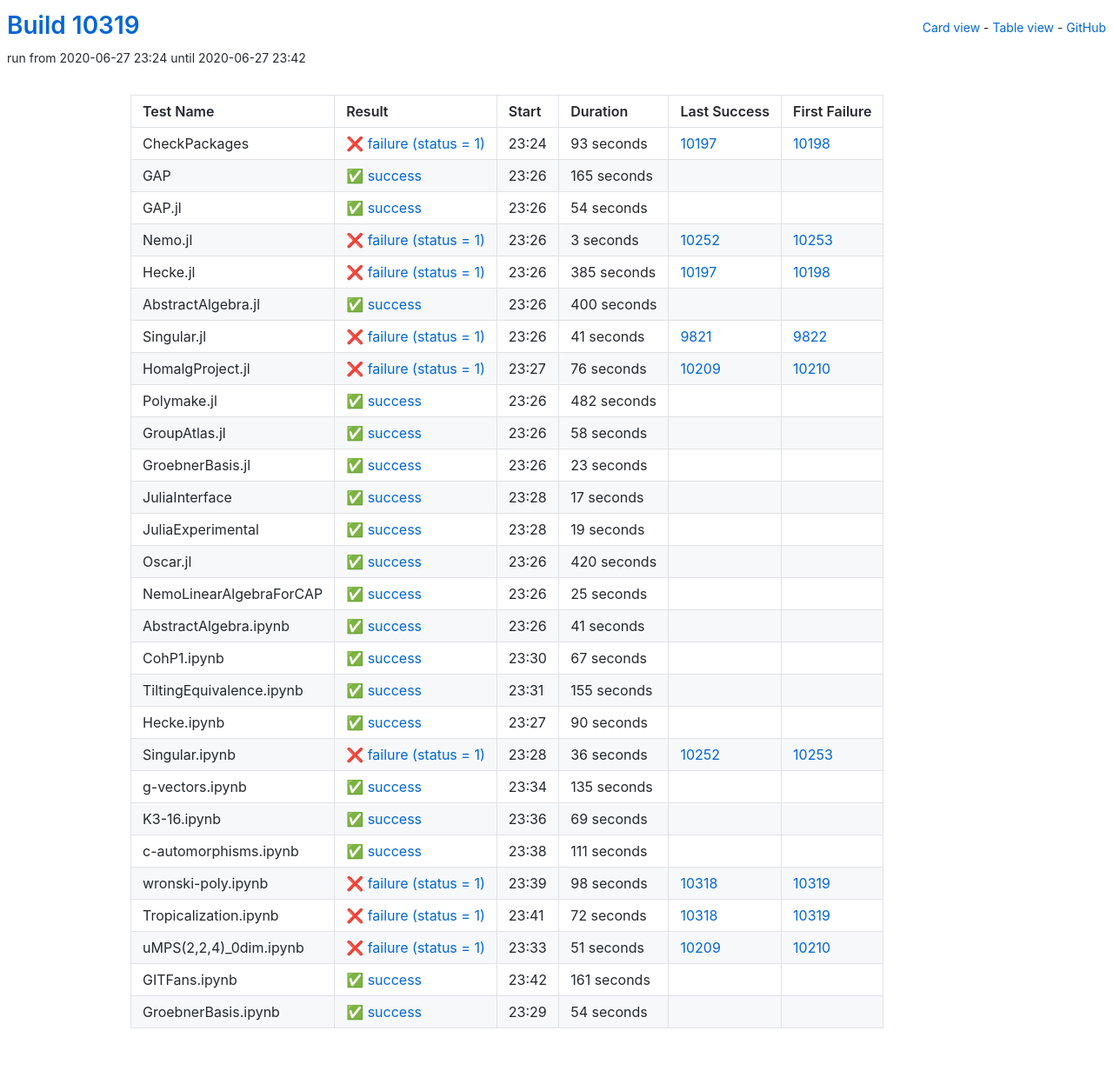
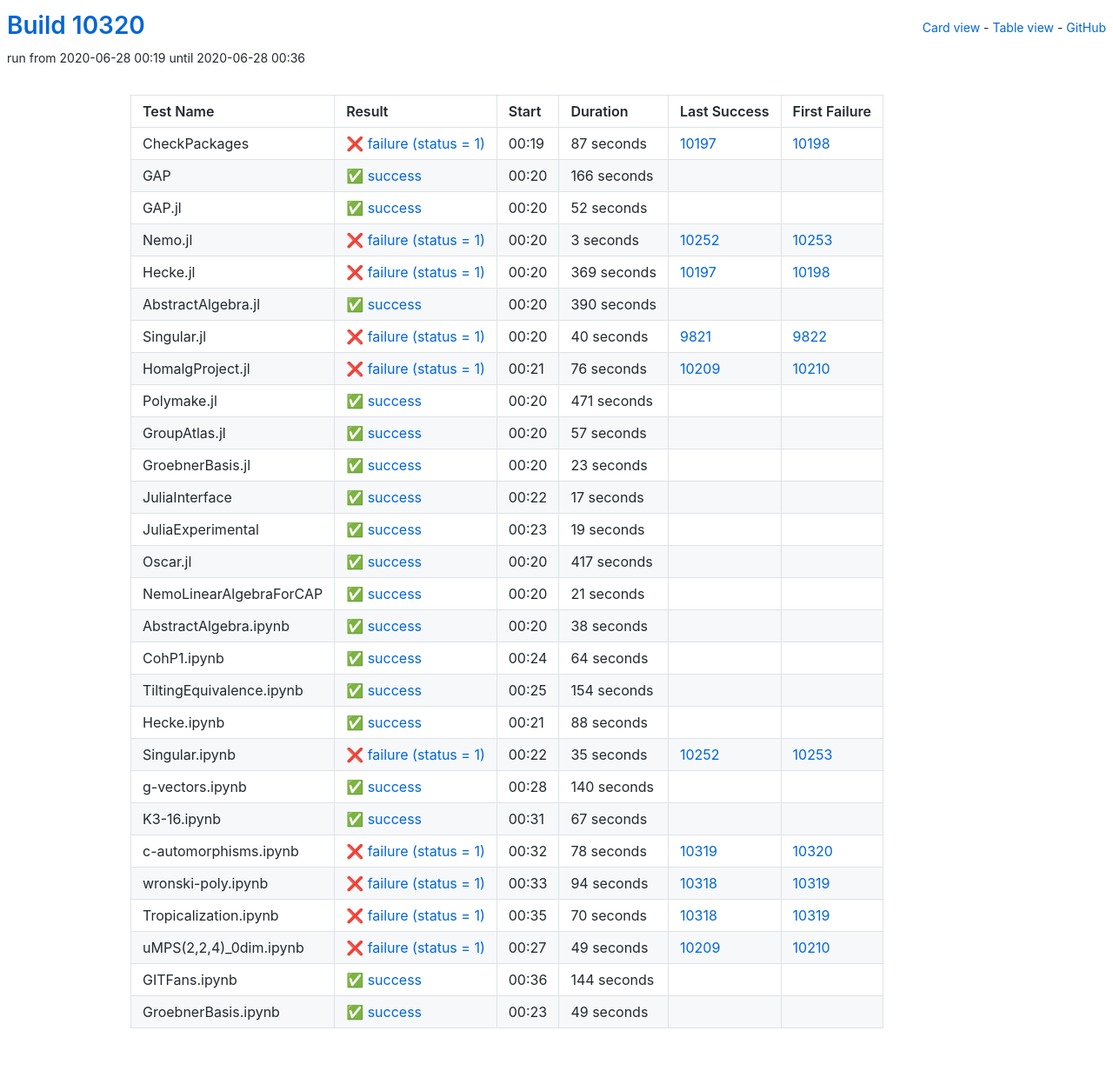
Before and after one commit to oscar-system/oscar-ci-status, a Jekyll site: the page built from table.html, in a window 1280 px wide. Shown: the whole page at 87% size. Built offline with Jekyll 4.4.1, drawn with Linux system fonts in a browser that asks for light colours.

Commit message:
Build #10320

```diff
--- a/_data/ci.yml
+++ b/_data/ci.yml
@@ -1,6 +1,6 @@
 ---
-build: 10319
-build_url: https://oscarci.mathematik.uni-kl.de/job/oscar/10319/
+build: 10320
+build_url: https://oscarci.mathematik.uni-kl.de/job/oscar/10320/
 job: oscar
 organization: oscar-system
 repo: oscar-ci-status
@@ -8,44 +8,44 @@
 tests:
 - name: CheckPackages
   id: checkpackages
-  log: https://oscarci.mathematik.uni-kl.de/job/oscar/10319/artifact/logs/build-10319/CheckPackages.log
-  start: 2020-06-27 23:24
+  log: https://oscarci.mathematik.uni-kl.de/job/oscar/10320/artifact/logs/build-10320/CheckPackages.log
+  start: 2020-06-28 00:19
   success: false
   exitcode: 1
   status: failure
-  duration: 93
+  duration: 87
   last_success: 10197
   last_success_url: https://oscarci.mathematik.uni-kl.de/job/oscar/10197/
   first_failure: 10198
   first_failure_url: https://oscarci.mathematik.uni-kl.de/job/oscar/10198/
 - name: GAP
   id: gap
-  log: https://oscarci.mathematik.uni-kl.de/job/oscar/10319/artifact/logs/build-10319/GAP.log
-  start: 2020-06-27 23:26
+  log: https://oscarci.mathematik.uni-kl.de/job/oscar/10320/artifact/logs/build-10320/GAP.log
+  start: 2020-06-28 00:20
   success: true
   exitcode: 0
   status: success
-  duration: 165
+  duration: 166
   last_success: false
   last_success_url:
   first_failure: false
   first_failure_url:
 - name: GAP.jl
   id: gap-jl
-  log: https://oscarci.mathematik.uni-kl.de/job/oscar/10319/artifact/logs/build-10319/GAP.jl.log
-  start: 2020-06-27 23:26
+  log: https://oscarci.mathematik.uni-kl.de/job/oscar/10320/artifact/logs/build-10320/GAP.jl.log
+  start: 2020-06-28 00:20
   success: true
   exitcode: 0
   status: success
-  duration: 54
+  duration: 52
   last_success: false
   last_success_url:
   first_failure: false
   first_failure_url:
 - name: Nemo.jl
   id: nemo-jl
-  log: https://oscarci.mathematik.uni-kl.de/job/oscar/10319/artifact/logs/build-10319/Nemo.jl.log
-  start: 2020-06-27 23:26
+  log: https://oscarci.mathematik.uni-kl.de/job/oscar/10320/artifact/logs/build-10320/Nemo.jl.log
+  start: 2020-06-28 00:20
   success: false
   exitcode: 1
   status: failure
@@ -56,44 +56,44 @@
   first_failure_url: https://oscarci.mathematik.uni-kl.de/job/oscar/10253/
 - name: Hecke.jl
   id: hecke-jl
-  log: https://oscarci.mathematik.uni-kl.de/job/oscar/10319/artifact/logs/build-10319/Hecke.jl.log
-  start: 2020-06-27 23:26
+  log: https://oscarci.mathematik.uni-kl.de/job/oscar/10320/artifact/logs/build-10320/Hecke.jl.log
+  start: 2020-06-28 00:20
   success: false
   exitcode: 1
   status: failure
-  duration: 385
+  duration: 369
   last_success: 10197
   last_success_url: https://oscarci.mathematik.uni-kl.de/job/oscar/10197/
   first_failure: 10198
   first_failure_url: https://oscarci.mathematik.uni-kl.de/job/oscar/10198/
 - name: AbstractAlgebra.jl
   id: abstractalgebra-jl
-  log: https://oscarci.mathematik.uni-kl.de/job/oscar/10319/artifact/logs/build-10319/AbstractAlgebra.jl.log
-  start: 2020-06-27 23:26
+  log: https://oscarci.mathematik.uni-kl.de/job/oscar/10320/artifact/logs/build-10320/AbstractAlgebra.jl.log
+  start: 2020-06-28 00:20
   success: true
   exitcode: 0
   status: success
-  duration: 400
+  duration: 390
   last_success: false
   last_success_url:
   first_failure: false
   first_failure_url:
 - name: Singular.jl
   id: singular-jl
-  log: https://oscarci.mathematik.uni-kl.de/job/oscar/10319/artifact/logs/build-10319/Singular.jl.log
-  start: 2020-06-27 23:26
+  log: https://oscarci.mathematik.uni-kl.de/job/oscar/10320/artifact/logs/build-10320/Singular.jl.log
+  start: 2020-06-28 00:20
   success: false
   exitcode: 1
   status: failure
-  duration: 41
+  duration: 40
   last_success: 9821
   last_success_url: https://oscarci.mathematik.uni-kl.de/job/oscar/9821/
   first_failure: 9822
   first_failure_url: https://oscarci.mathematik.uni-kl.de/job/oscar/9822/
 - name: HomalgProject.jl
   id: homalgproject-jl
-  log: https://oscarci.mathematik.uni-kl.de/job/oscar/10319/artifact/logs/build-10319/HomalgProject.jl.log
-  start: 2020-06-27 23:27
+  log: https://oscarci.mathematik.uni-kl.de/job/oscar/10320/artifact/logs/build-10320/HomalgProject.jl.log
+  start: 2020-06-28 00:21
   success: false
   exitcode: 1
   status: failure
@@ -104,32 +104,32 @@
   first_failure_url: https://oscarci.mathematik.uni-kl.de/job/oscar/10210/
 - name: Polymake.jl
   id: polymake-jl
-  log: https://oscarci.mathematik.uni-kl.de/job/oscar/10319/artifact/logs/build-10319/Polymake.jl.log
-  start: 2020-06-27 23:26
+  log: https://oscarci.mathematik.uni-kl.de/job/oscar/10320/artifact/logs/build-10320/Polymake.jl.log
+  start: 2020-06-28 00:20
   success: true
   exitcode: 0
   status: success
-  duration: 482
+  duration: 471
   last_success: false
   last_success_url:
   first_failure: false
   first_failure_url:
 - name: GroupAtlas.jl
   id: groupatlas-jl
-  log: https://oscarci.mathematik.uni-kl.de/job/oscar/10319/artifact/logs/build-10319/GroupAtlas.jl.log
-  start: 2020-06-27 23:26
+  log: https://oscarci.mathematik.uni-kl.de/job/oscar/10320/artifact/logs/build-10320/GroupAtlas.jl.log
+  start: 2020-06-28 00:20
   success: true
   exitcode: 0
   status: success
-  duration: 58
+  duration: 57
   last_success: false
   last_success_url:
   first_failure: false
   first_failure_url:
 - name: GroebnerBasis.jl
   id: groebnerbasis-jl
-  log: https://oscarci.mathematik.uni-kl.de/job/oscar/10319/artifact/logs/build-10319/GroebnerBasis.jl.log
-  start: 2020-06-27 23:26
+  log: https://oscarci.mathematik.uni-kl.de/job/oscar/10320/artifact/logs/build-10320/GroebnerBasis.jl.log
+  start: 2020-06-28 00:20
   success: true
   exitcode: 0
   status: success
@@ -140,8 +140,8 @@
   first_failure_url:
 - name: JuliaInterface
   id: juliainterface
-  log: https://oscarci.mathematik.uni-kl.de/job/oscar/10319/artifact/logs/build-10319/JuliaInterface.log
-  start: 2020-06-27 23:28
+  log: https://oscarci.mathematik.uni-kl.de/job/oscar/10320/artifact/logs/build-10320/JuliaInterface.log
+  start: 2020-06-28 00:22
   success: true
   exitcode: 0
   status: success
@@ -152,8 +152,8 @@
   first_failure_url:
 - name: JuliaExperimental
   id: juliaexperimental
-  log: https://oscarci.mathematik.uni-kl.de/job/oscar/10319/artifact/logs/build-10319/JuliaExperimental.log
-  start: 2020-06-27 23:28
+  log: https://oscarci.mathematik.uni-kl.de/job/oscar/10320/artifact/logs/build-10320/JuliaExperimental.log
+  start: 2020-06-28 00:23
   success: true
   exitcode: 0
   status: success
@@ -164,44 +164,104 @@
   first_failure_url:
 - name: Oscar.jl
   id: oscar-jl
-  log: https://oscarci.mathematik.uni-kl.de/job/oscar/10319/artifact/logs/build-10319/Oscar.jl.log
-  start: 2020-06-27 23:26
+  log: https://oscarci.mathematik.uni-kl.de/job/oscar/10320/artifact/logs/build-10320/Oscar.jl.log
+  start: 2020-06-28 00:20
   success: true
   exitcode: 0
   status: success
-  duration: 420
+  duration: 417
   last_success: false
   last_success_url:
   first_failure: false
   first_failure_url:
 - name: NemoLinearAlgebraForCAP
   id: nemolinearalgebraforcap
-  log: https://oscarci.mathematik.uni-kl.de/job/oscar/10319/artifact/logs/build-10319/NemoLinearAlgebraForCAP.log
-  start: 2020-06-27 23:26
+  log: https://oscarci.mathematik.uni-kl.de/job/oscar/10320/artifact/logs/build-10320/NemoLinearAlgebraForCAP.log
+  start: 2020-06-28 00:20
   success: true
   exitcode: 0
   status: success
-  duration: 25
+  duration: 21
   last_success: false
   last_success_url:
   first_failure: false
   first_failure_url:
 - name: AbstractAlgebra.ipynb
   id: abstractalgebra-ipynb
-  log: https://oscarci.mathematik.uni-kl.de/job/oscar/10319/artifact/logs/build-10319/AbstractAlgebra.ipynb.log
-  start: 2020-06-27 23:26
+  log: https://oscarci.mathematik.uni-kl.de/job/oscar/10320/artifact/logs/build-10320/AbstractAlgebra.ipynb.log
+  start: 2020-06-28 00:20
   success: true
   exitcode: 0
   status: success
-  duration: 41
+  duration: 38
   last_success: false
   last_success_url:
   first_failure: false
   first_failure_url:
 - name: CohP1.ipynb
   id: cohp1-ipynb
-  log: https://oscarci.mathematik.uni-kl.de/job/oscar/10319/artifact/logs/build-10319/CohP1.ipynb.log
-  start: 2020-06-27 23:30
+  log: https://oscarci.mathematik.uni-kl.de/job/oscar/10320/artifact/logs/build-10320/CohP1.ipynb.log
+  start: 2020-06-28 00:24
+  success: true
+  exitcode: 0
+  status: success
+  duration: 64
+  last_success: false
+  last_success_url:
+  first_failure: false
+  first_failure_url:
+- name: TiltingEquivalence.ipynb
+  id: tiltingequivalence-ipynb
+  log: https://oscarci.mathematik.uni-kl.de/job/oscar/10320/artifact/logs/build-10320/TiltingEquivalence.ipynb.log
+  start: 2020-06-28 00:25
+  success: true
+  exitcode: 0
+  status: success
+  duration: 154
+  last_success: false
+  last_success_url:
+  first_failure: false
+  first_failure_url:
+- name: Hecke.ipynb
+  id: hecke-ipynb
+  log: https://oscarci.mathematik.uni-kl.de/job/oscar/10320/artifact/logs/build-10320/Hecke.ipynb.log
+  start: 2020-06-28 00:21
+  success: true
+  exitcode: 0
+  status: success
+  duration: 88
+  last_success: false
+  last_success_url:
+  first_failure: false
+  first_failure_url:
+- name: Singular.ipynb
+  id: singular-ipynb
+  log: https://oscarci.mathematik.uni-kl.de/job/oscar/10320/artifact/logs/build-10320/Singular.ipynb.log
+  start: 2020-06-28 00:22
+  success: false
+  exitcode: 1
+  status: failure
+  duration: 35
+  last_success: 10252
+  last_success_url: https://oscarci.mathematik.uni-kl.de/job/oscar/10252/
+  first_failure: 10253
+  first_failure_url: https://oscarci.mathematik.uni-kl.de/job/oscar/10253/
+- name: g-vectors.ipynb
+  id: g-vectors-ipynb
+  log: https://oscarci.mathematik.uni-kl.de/job/oscar/10320/artifact/logs/build-10320/g-vectors.ipynb.log
+  start: 2020-06-28 00:28
+  success: true
+  exitcode: 0
+  status: success
+  duration: 140
+  last_success: false
+  last_success_url:
+  first_failure: false
+  first_failure_url:
+- name: K3-16.ipynb
+  id: k3-16-ipynb
+  log: https://oscarci.mathematik.uni-kl.de/job/oscar/10320/artifact/logs/build-10320/K3-16.ipynb.log
+  start: 2020-06-28 00:31
   success: true
   exitcode: 0
   status: success
@@ -210,134 +270,74 @@
   last_success_url:
   first_failure: false
   first_failure_url:
-- name: TiltingEquivalence.ipynb
-  id: tiltingequivalence-ipynb
-  log: https://oscarci.mathematik.uni-kl.de/job/oscar/10319/artifact/logs/build-10319/TiltingEquivalence.ipynb.log
-  start: 2020-06-27 23:31
-  success: true
-  exitcode: 0
-  status: success
-  duration: 155
-  last_success: false
-  last_success_url:
-  first_failure: false
-  first_failure_url:
-- name: Hecke.ipynb
-  id: hecke-ipynb
-  log: https://oscarci.mathematik.uni-kl.de/job/oscar/10319/artifact/logs/build-10319/Hecke.ipynb.log
-  start: 2020-06-27 23:27
-  success: true
-  exitcode: 0
-  status: success
-  duration: 90
-  last_success: false
-  last_success_url:
-  first_failure: false
-  first_failure_url:
-- name: Singular.ipynb
-  id: singular-ipynb
-  log: https://oscarci.mathematik.uni-kl.de/job/oscar/10319/artifact/logs/build-10319/Singular.ipynb.log
-  start: 2020-06-27 23:28
+- name: c-automorphisms.ipynb
+  id: c-automorphisms-ipynb
+  log: https://oscarci.mathematik.uni-kl.de/job/oscar/10320/artifact/logs/build-10320/c-automorphisms.ipynb.log
+  start: 2020-06-28 00:32
   success: false
   exitcode: 1
   status: failure
-  duration: 36
-  last_success: 10252
-  last_success_url: https://oscarci.mathematik.uni-kl.de/job/oscar/10252/
-  first_failure: 10253
-  first_failure_url: https://oscarci.mathematik.uni-kl.de/job/oscar/10253/
-- name: g-vectors.ipynb
-  id: g-vectors-ipynb
-  log: https://oscarci.mathematik.uni-kl.de/job/oscar/10319/artifact/logs/build-10319/g-vectors.ipynb.log
-  start: 2020-06-27 23:34
-  success: true
-  exitcode: 0
-  status: success
-  duration: 135
-  last_success: false
-  last_success_url:
-  first_failure: false
-  first_failure_url:
-- name: K3-16.ipynb
-  id: k3-16-ipynb
-  log: https://oscarci.mathematik.uni-kl.de/job/oscar/10319/artifact/logs/build-10319/K3-16.ipynb.log
-  start: 2020-06-27 23:36
-  success: true
-  exitcode: 0
-  status: success
-  duration: 69
-  last_success: false
-  last_success_url:
-  first_failure: false
-  first_failure_url:
-- name: c-automorphisms.ipynb
-  id: c-automorphisms-ipynb
-  log: https://oscarci.mathematik.uni-kl.de/job/oscar/10319/artifact/logs/build-10319/c-automorphisms.ipynb.log
-  start: 2020-06-27 23:38
-  success: true
-  exitcode: 0
-  status: success
-  duration: 111
-  last_success: false
-  last_success_url:
-  first_failure: false
-  first_failure_url:
+  duration: 78
+  last_success: 10319
+  last_success_url: https://oscarci.mathematik.uni-kl.de/job/oscar/10319/
+  first_failure: 10320
+  first_failure_url: https://oscarci.mathematik.uni-kl.de/job/oscar/10320/
 - name: wronski-poly.ipynb
   id: wronski-poly-ipynb
-  log: https://oscarci.mathematik.uni-kl.de/job/oscar/10319/artifact/logs/build-10319/wronski-poly.ipynb.log
-  start: 2020-06-27 23:39
+  log: https://oscarci.mathematik.uni-kl.de/job/oscar/10320/artifact/logs/build-10320/wronski-poly.ipynb.log
+  start: 2020-06-28 00:33
   success: false
   exitcode: 1
   status: failure
-  duration: 98
+  duration: 94
   last_success: 10318
   last_success_url: https://oscarci.mathematik.uni-kl.de/job/oscar/10318/
   first_failure: 10319
   first_failure_url: https://oscarci.mathematik.uni-kl.de/job/oscar/10319/
 - name: Tropicalization.ipynb
   id: tropicalization-ipynb
-  log: https://oscarci.mathematik.uni-kl.de/job/oscar/10319/artifact/logs/build-10319/Tropicalization.ipynb.log
-  start: 2020-06-27 23:41
+  log: https://oscarci.mathematik.uni-kl.de/job/oscar/10320/artifact/logs/build-10320/Tropicalization.ipynb.log
+  start: 2020-06-28 00:35
   success: false
   exitcode: 1
   status: failure
-  duration: 72
+  duration: 70
   last_success: 10318
   last_success_url: https://oscarci.mathematik.uni-kl.de/job/oscar/10318/
   first_failure: 10319
   first_failure_url: https://oscarci.mathematik.uni-kl.de/job/oscar/10319/
 - name: uMPS(2,2,4)_0dim.ipynb
   id: umps-2-2-4-0dim-ipynb
-  log: https://oscarci.mathematik.uni-kl.de/job/oscar/10319/artifact/logs/build-10319/uMPS-2-2-4-_0dim.ipynb.log
-  start: 2020-06-27 23:33
+  log: https://oscarci.mathematik.uni-kl.de/job/oscar/10320/artifact/logs/build-10320/uMPS-2-2-4-_0dim.ipynb.log
+  start: 2020-06-28 00:27
   success: false
   exitcode: 1
   status: failure
-  duration: 51
+  duration: 49
   last_success: 10209
   last_success_url: https://oscarci.mathematik.uni-kl.de/job/oscar/10209/
   first_failure: 10210
   first_failure_url: https://oscarci.mathematik.uni-kl.de/job/oscar/10210/
 - name: GITFans.ipynb
   id: gitfans-ipynb
-  log: https://oscarci.mathematik.uni-kl.de/job/oscar/10319/artifact/logs/build-10319/GITFans.ipynb.log
-  start: 2020-06-27 23:42
+  log: https://oscarci.mathematik.uni-kl.de/job/oscar/10320/artifact/logs/build-10320/GITFans.ipynb.log
+  start: 2020-06-28 00:36
   success: true
   exitcode: 0
   status: success
-  duration: 161
+  duration: 144
   last_success: false
   last_success_url:
   first_failure: false
   first_failure_url:
 - name: GroebnerBasis.ipynb
   id: groebnerbasis-ipynb
-  log: https://oscarci.mathematik.uni-kl.de/job/oscar/10319/artifact/logs/build-10319/GroebnerBasis.ipynb.log
-  start: 2020-06-27 23:29
+  log: https://oscarci.mathematik.uni-kl.de/job/oscar/10320/artifact/logs/build-10320/GroebnerBasis.ipynb.log
+  start: 2020-06-28 00:23
   success: true
   exitcode: 0
   status: success
-  duration: 54
+  duration: 49
   last_success: false
   last_success_url:
   first_failure: false
```
Also changed, not shown: README.md.
